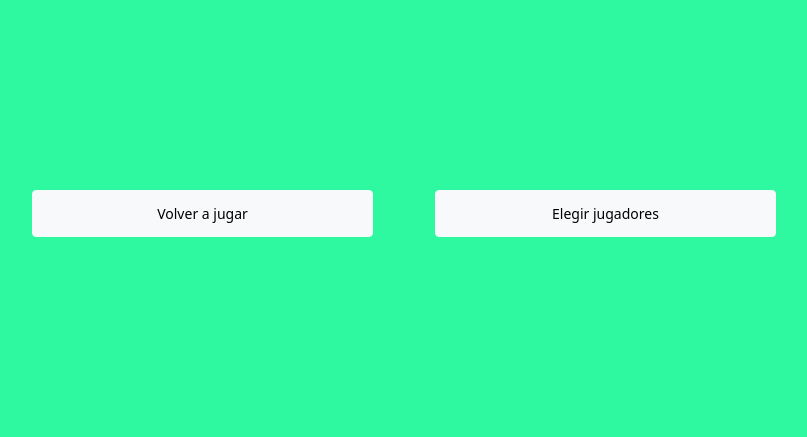
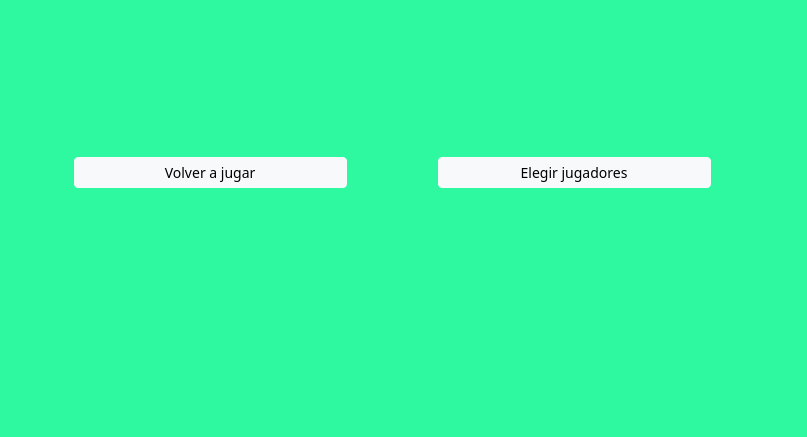
Before and after one commit to Belino93/Proyecto-3-tic-tac-toe, a plain HTML site: page pages/winner.html in a window 1280 px wide. Shown: the part 363-800 px from the top of the page, without its empty margins (236-1043 px from the left). Drawn offline with nearby package versions, Linux system fonts and the light colour scheme.

Commit message:
Arreglamos bug para que la cpu no repita casilla, ajustamos el tamaño de los botones en la vista winner.html

```diff
--- a/css/winner.css
+++ b/css/winner.css
@@ -3,16 +3,10 @@
     background-color: #2ef8a0;
 }
 #winner-box {
-    height: 50vh;
-    width: 60vw;
+    height: 10em;
     margin-top: 25vh;
 }
 
 .winner-row {
     height: 20vh;
 }
-
-#winner-player {
-    font-size: 7vh;
-    font-weight: bold;
-}
--- a/js/main.js
+++ b/js/main.js
@@ -179,10 +179,11 @@ if (player != undefined) {
 
 const movimientoCpu = (cpu) => {
     setTimeout(() => {
+        let celdaBorrada = undefined
         do {
             let random = Math.floor(Math.random() * 9);
             let celda = document.getElementById(`${random}`)
-            while (celda.innerHTML == player.ficha) {
+            while ((celda.innerHTML == player.ficha) || (celdaBorrada == celda.id)) {
                 random = Math.floor(Math.random() * 9)
                 celda = document.getElementById(`${random}`)
             }
@@ -205,6 +206,7 @@ const movimientoCpu = (cpu) => {
                 if ((cpu.turno === true) && (celda.innerHTML == cpu.ficha) && (cpu.nfichas == 0)) {
                     celda.innerHTML = ''
                     fichaArray(random, '')
+                    celdaBorrada = celda.id
                     cpu.nfichas++
                 }
             }
--- a/pages/winner.html
+++ b/pages/winner.html
@@ -16,14 +16,15 @@
 </head>
 <body>
     <div class="container-fluid d-flex justify-content-center align-content-center" id="main">
-        <div class="text-center fs-2 container row" id="winner-box">
+        <div class="text-center fs-3 container row" id="winner-box">
             <div class="text-center winner-row pt-5">El ganador es</div>
-            <div class="text-center winner-row" id="winner-player"></div>
-            <button type="button" class="btn btn-light btn-sm col" id="restart">Volver a jugar</button>
+            <div class="text-center winner-row fw-bold fs-1 text-wrap" id="winner-player"></div>
+            <div class="row justify-content-center">
+            <button type="button" class="btn btn-light btn-sm col-3" id="restart">Volver a jugar</button>
             <div class="col-1"></div>
-            <button type="button" class="btn btn-light btn-sm col" id="player-select">Elegir jugadores</button>
+            <button type="button" class="btn btn-light btn-sm col-3" id="player-select">Elegir jugadores</button>
+            </div>
         </div>
-
     </div>
     <script src="../js/winner.js"></script>
 </body>
```
